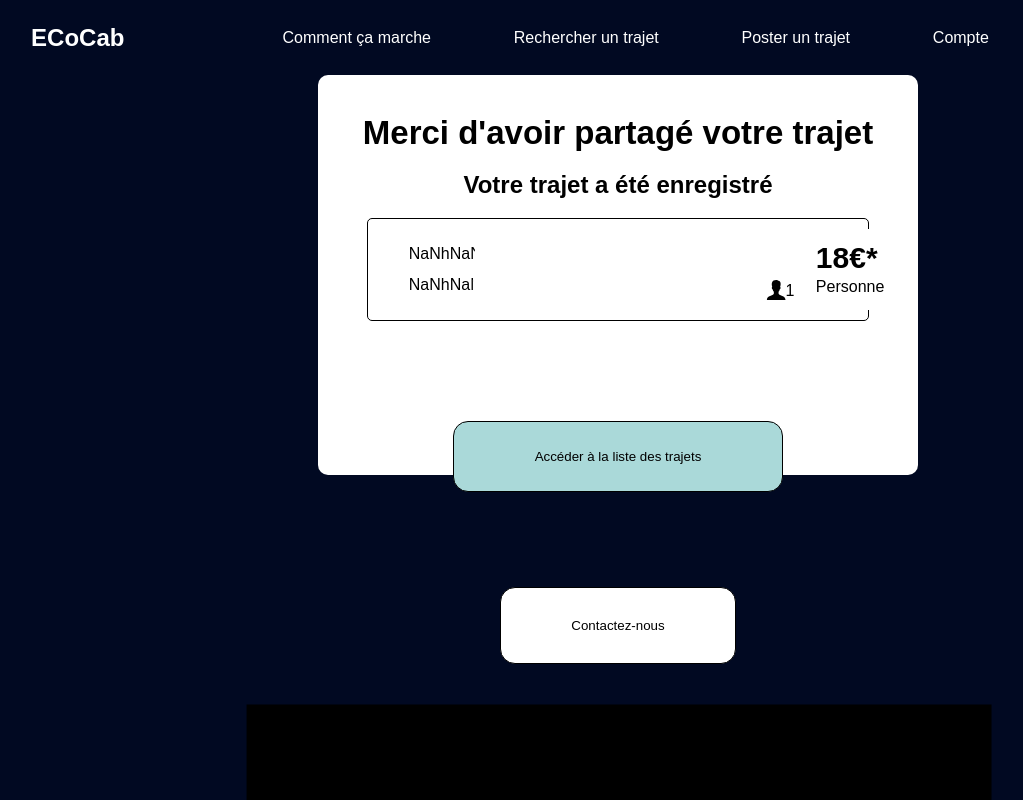
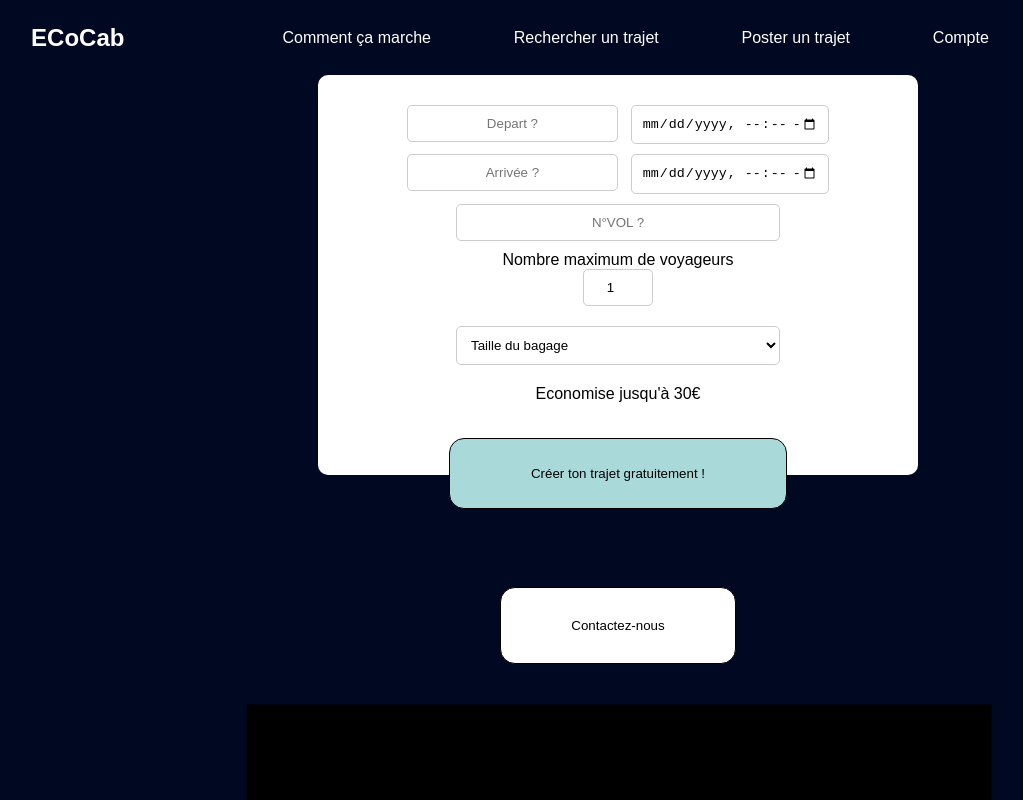
Before and after one commit to Julesc002/Stage-Ecocab, a React (Create React App) app: page /PosterUnTrajet in a window 1280 px wide. Shown: the top 800 px of the page, without its empty margins (22-1045 px from the left). Built offline with nearby package versions, Linux system fonts and the light colour scheme; a web font is replaced by a local one.

Commit message:
Front : Correction bug fond blanc formulaire création trajet

```diff
--- a/src/components/FormCreationTrajet.js
+++ b/src/components/FormCreationTrajet.js
@@ -21,7 +21,7 @@ const FormCreationTrajet = () => {
 
     const [errorMessage, setErrorMessage] = useState("");
 
-    const [travelPosted, setTravelPosted] = useState(true);
+    const [travelPosted, setTravelPosted] = useState(false);
 
     const handleSubmit = (e) => {
         e.preventDefault();
--- a/src/styles/components/_formCreationTrajet.css
+++ b/src/styles/components/_formCreationTrajet.css
@@ -40,7 +40,7 @@
     background-color: white;
     width: 100%;
     text-align: center;
-    margin-top: 55px;
+    margin-top: 20px;
     cursor: default;
 }
 
```
